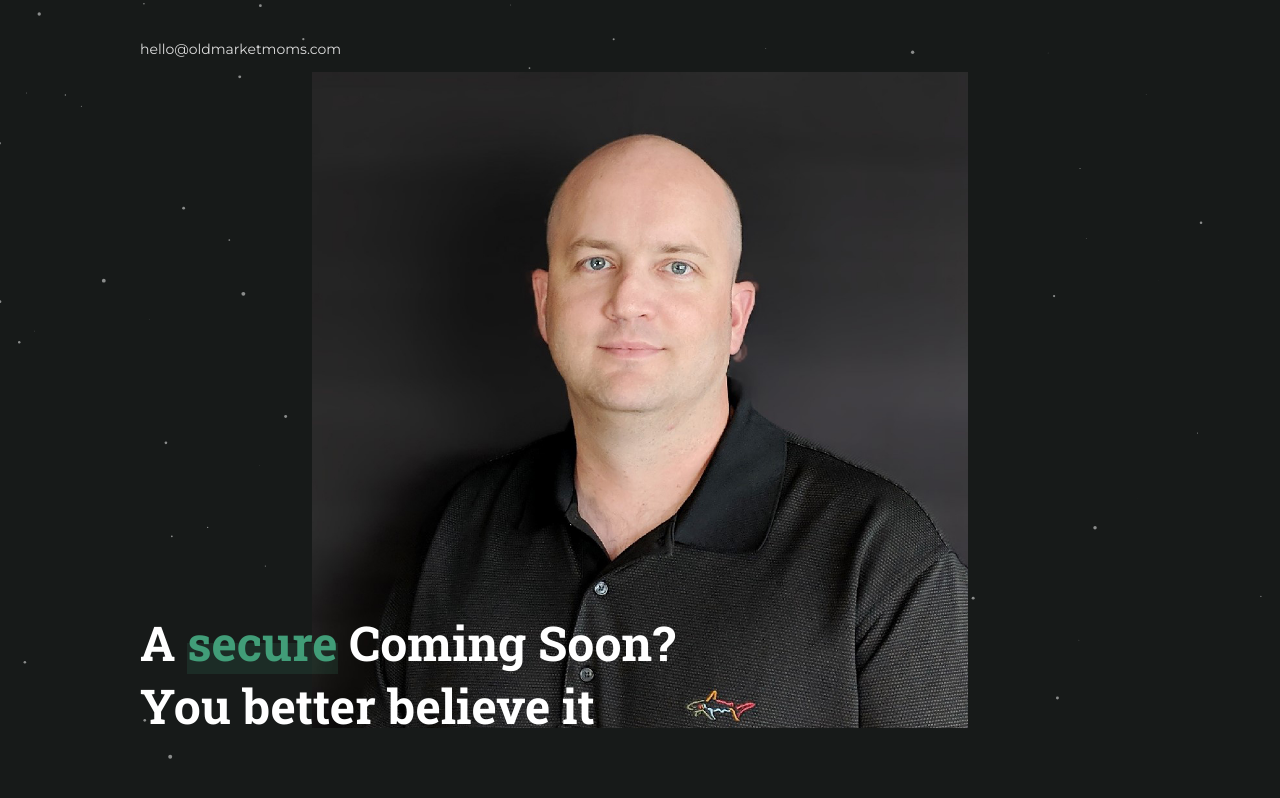
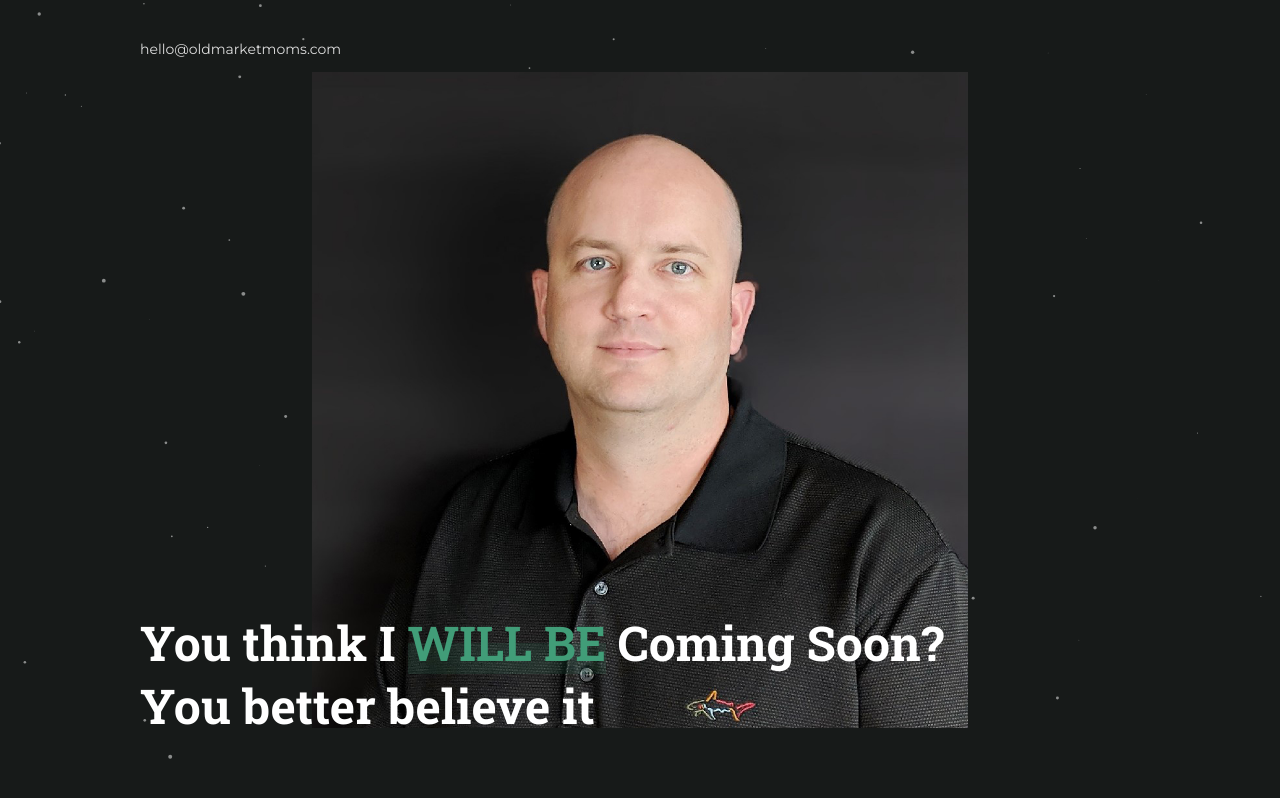
Before and after one commit to mgalde/Old_Market_Mom_Landing, a plain HTML site: page index.html in a window 1280 px wide. Drawn offline with nearby package versions, Linux system fonts and the light colour scheme.

Commit message:
Update index.html

```diff
--- a/index.html
+++ b/index.html
@@ -292,7 +292,7 @@ a:focus:before {
 
     </div>
     <div id="brief">
-      <div>A <span>secure</span> Coming Soon?</div>
+      <div>You think I <span>WILL BE</span> Coming Soon?</div>
       <div>You better believe it</div>
     </div>
   </div>
```
